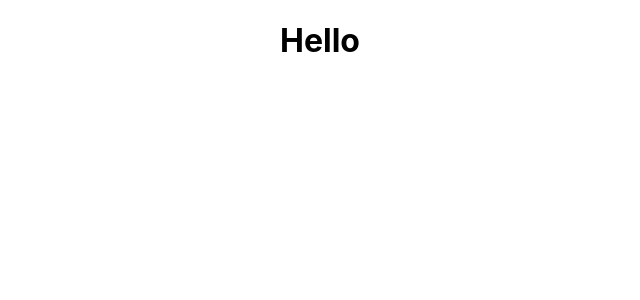
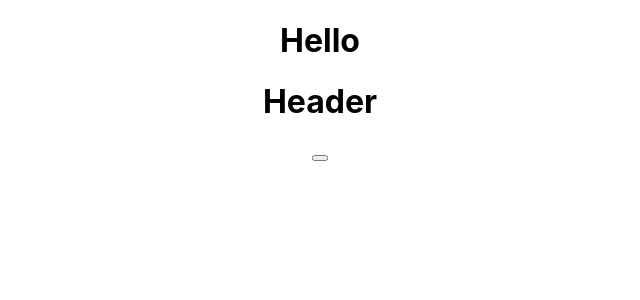
Before and after one commit to webberliao/reactjs, a React (Create React App) app: page / in a window 1280 px wide. Shown: the top 300 px of the page, without its empty margins (320-960 px from the left). Built offline with nearby package versions, Linux system fonts and the light colour scheme.

Commit message:
'NewHeader'

```diff
--- a/src/App.js
+++ b/src/App.js
@@ -1,8 +1,9 @@
 import logo from './logo.svg';
 import './App.css';
 import React, { Component } from 'react';
+import Header from './Header';
 
-class App extends Component{ //繼承Component類別
+class App extends Component{ // 繼承Component類別
   constructor(props){
     super(props);
   }
@@ -11,8 +12,10 @@ class App extends Component{ //繼承Component類別
     return (
       <div className="App">
         <h1>Hello</h1>
+        <Header />
     	</div>
     );
   }
 }
+
 export default App;
--- /dev/null
+++ b/src/Header.js
@@ -0,0 +1,18 @@
+import React, { useState } from "react";
+
+const Header=()=> {
+    const [title, setTitle] = useState('Header');
+
+    function handleClick(){
+        setTitle('NewHeader');
+    }
+
+    return(
+        <div>
+            <h1>{ title }</h1>
+            <button onClick={ handleClick }></button>
+        </div>
+    );
+}
+
+export default Header;
```
